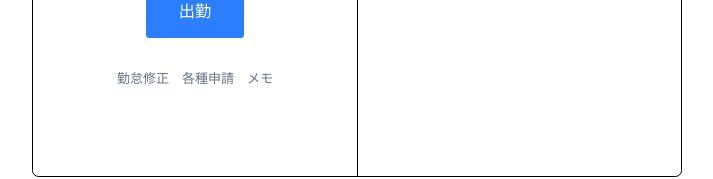
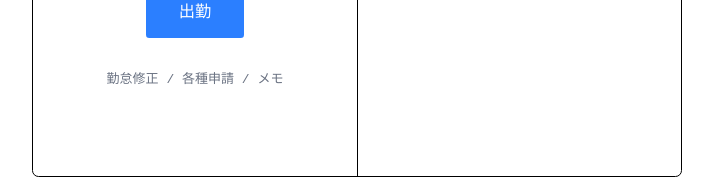
Before and after one commit to set0gut1/god-kintai, a SvelteKit app: page / in a window 1280 px wide. Shown: the part 215-394 px from the top of the page, without its empty margins (33-746 px from the left). Built offline with nearby package versions, Linux system fonts and the light colour scheme.

Commit message:
fix lint, refine style

```diff
--- a/src/routes/+page.svelte
+++ b/src/routes/+page.svelte
@@ -81,20 +81,20 @@
       <div class="mt-10 flex justify-center gap-5">
         {#if currentState === 'notyet'}
           <button
-            class="w-30 h-15 text-xl text-white bg-blue-500 hover:bg-blue-700 active:bg-blue-500 transition rounded-sm"
+            class="w-30 h-15 text-xl text-white bg-blue-500 hover:bg-blue-700 active:bg-blue-500 transition rounded-sm cursor-pointer"
             onclick={toWorking}
           >
             出勤
           </button>
         {:else if currentState === 'working'}
           <button
-            class="w-30 h-15 text-xl text-white bg-red-500 hover:bg-red-700 active:bg-red-500 transition rounded-sm"
+            class="w-30 h-15 text-xl text-white bg-red-500 hover:bg-red-700 active:bg-red-500 transition rounded-sm cursor-pointer"
             onclick={toNotyet}
           >
             退勤
           </button>
           <button
-            class="w-30 h-15 text-xl border bg-white hover:bg-gray-100 active:bg-white transition rounded-sm"
+            class="w-30 h-15 text-xl border bg-white hover:bg-gray-100 active:bg-white transition rounded-sm cursor-pointer"
             onclick={toResting}
           >
             休憩開始
@@ -104,17 +104,23 @@
             退勤
           </button>
           <button
-            class="w-30 h-15 text-xl border bg-white hover:bg-gray-100 active:bg-white transition rounded-sm"
+            class="w-30 h-15 text-xl border bg-white hover:bg-gray-100 active:bg-white transition rounded-sm cursor-pointer"
             onclick={toWorking}
           >
             休憩終了
           </button>
         {/if}
       </div>
-      <p class="mt-10 text-gray-500">勤怠修正　各種申請　メモ</p>
+      <p class="mt-10 text-gray-500">
+        <a href="#" class="hover:text-gray-700 hover:underline transition">勤怠修正</a>
+        /
+        <a href="#" class="hover:text-gray-700 hover:underline transition">各種申請</a>
+        /
+        <a href="#" class="hover:text-gray-700 hover:underline transition">メモ</a>
+      </p>
     </div>
     <div class="border-l p-5 h-100 overflow-scroll" bind:this={commentArea}>
-      {#each comments as { text, type }}
+      {#each comments as { text, type }, index (index)}
         <p class={`border-b border-gray-400 ${type === 'system' ? 'text-blue-500' : ''}`}>
           {text}
         </p>
```
